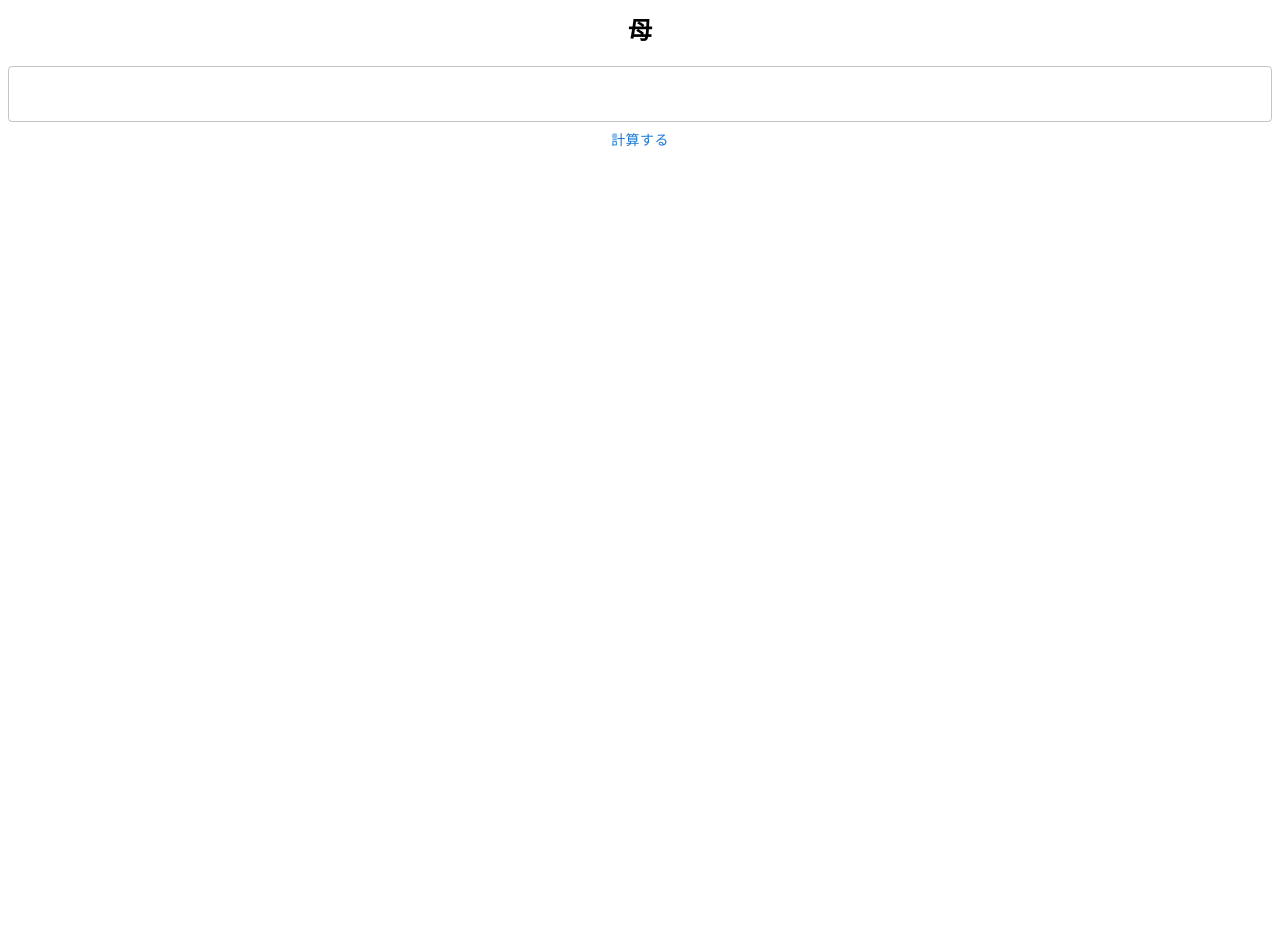
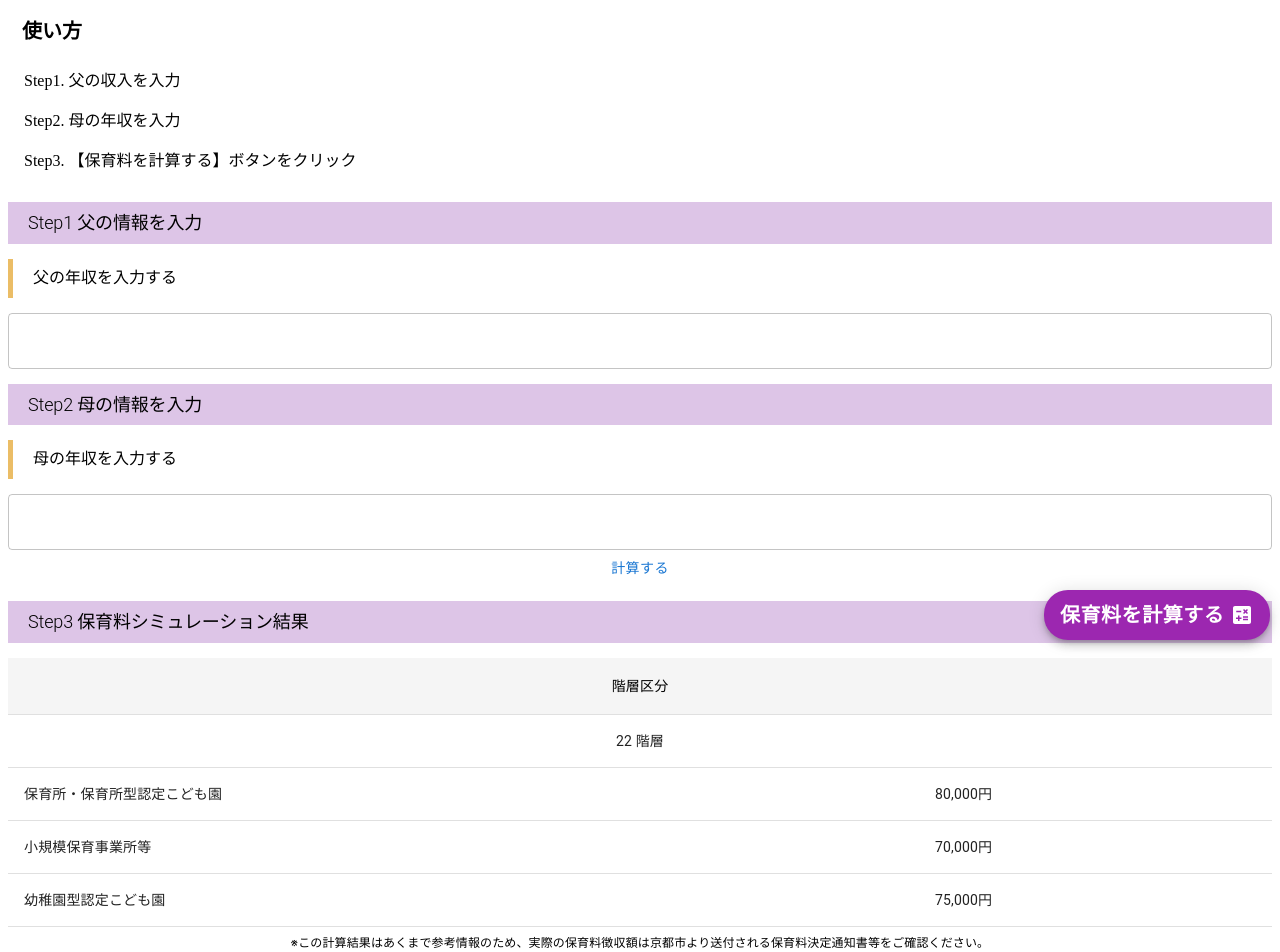
Before and after one commit to pistachiyoda/kyotocity-nursery-fee-simulator-v2, a React (Create React App) app: page / in a window 1280 px wide. Shown: the part 140-1092 px from the top of the page. Before the commit the page ends 800 px from the top, so only its background shows below. Built offline with nearby package versions, Linux system fonts and the light colour scheme.

Commit message:
表示を少し整理

```diff
--- a/package.json
+++ b/package.json
@@ -5,7 +5,7 @@
   "dependencies": {
     "@emotion/react": "^11.10.5",
     "@emotion/styled": "^11.10.5",
-    "@mui/icons-material": "^5.11.0",
+    "@mui/icons-material": "^5.11.11",
     "@mui/material": "^5.11.7",
     "@testing-library/jest-dom": "^5.16.5",
     "@testing-library/react": "^13.4.0",
--- a/src/App.tsx
+++ b/src/App.tsx
@@ -1,11 +1,15 @@
-import { Button } from "@mui/material";
+import { Button, Fab, List, ListItem, Stack, Typography } from "@mui/material";
 import React, { useState } from "react";
 import "./App.css";
 import { InputIncome } from "./components/InputIncome";
+import { LayerTable } from "./components/LayreTable";
+import { NurseryFeeTable } from "./components/NurseryFeeTable";
+import { StepTitle } from "./components/StepTiltle";
 import { CalculatorModel } from "./models/calculatorModel/calculatorModel";
 import { Family } from "./models/family";
 import { Input } from "./models/inputModel";
 import { Output } from "./models/outputModel";
+import CalculateIcon from "@mui/icons-material/Calculate";
 
 function App() {
   // const [input, setInput] = useState<Input>({ income: 0 });
@@ -44,13 +48,86 @@ function App() {
   };
   console.log(output);
   return (
-    <div className="App">
-      <h2>父</h2>
-      <InputIncome onChange={onChange} familyId={Family.FATHER} />
-      <h2>母</h2>
-      <InputIncome onChange={onChange} familyId={Family.MOTHER} />
-      <Button onClick={() => setSimulationResult()}>計算する</Button>
-    </div>
+    <>
+      <title>京都市保育料シミュレーター</title>
+      <meta
+        name="description"
+        content="京都市保育料を計算するツールです。給与年収を入力することで京都市の認可保育園の保育料を簡易的に計算できます。 京都市にて保活中の皆様、ぜひご活用ください！"
+      />
+
+      <Typography
+        variant="h1"
+        sx={{
+          backgroundColor: "#622A78",
+          color: "white",
+          padding: "20px 15px 20px 20px",
+          fontSize: "24px",
+        }}
+      >
+        京都市の保育料シミュレーション
+      </Typography>
+      <p>
+        幼保無償化対象外の0~2歳の京都市認可保育施設の保育料を、給与年収（サラリーマンの給料、パート収入など）・代表的な控除を入力することで簡易シミュレーションできます。
+      </p>
+      <Typography
+        variant="h3"
+        sx={{
+          fontSize: "20px",
+          p: 0.5,
+          fontWeight: "bold",
+          width: "80px",
+          textAlign: "center",
+          mb: 0.5,
+        }}
+      >
+        使い方
+      </Typography>
+      <List>
+        <ListItem>Step1. 父の収入を入力</ListItem>
+        <ListItem>Step2. 母の年収を入力</ListItem>
+        <ListItem>Step3. 【保育料を計算する】ボタンをクリック</ListItem>
+      </List>
+      <div className="App">
+        <StepTitle>Step1 父の情報を入力</StepTitle>
+        <InputIncome onChange={onChange} familyId={Family.FATHER} />
+        <StepTitle>Step2 母の情報を入力</StepTitle>
+        <InputIncome onChange={onChange} familyId={Family.MOTHER} />
+        <Button onClick={() => setSimulationResult()}>計算する</Button>
+        <StepTitle>Step3 保育料シミュレーション結果</StepTitle>
+        <Stack>
+          <LayerTable></LayerTable>
+          <NurseryFeeTable></NurseryFeeTable>
+        </Stack>
+        <Typography
+          variant="body2"
+          sx={{
+            fontSize: "12px",
+            mt: 1,
+          }}
+        >
+          ※この計算結果はあくまで参考情報のため、実際の保育料徴収額は京都市より送付される保育料決定通知書等をご確認ください。
+        </Typography>
+        <Fab
+          variant="extended"
+          color="secondary"
+          sx={{
+            fontSize: "20px",
+            height: "50px",
+            position: "fixed",
+            bottom: "20px",
+            right: "10px",
+            zIndex: "1",
+            fontWeight: "bold",
+          }}
+          onClick={() =>
+            console.log("保育料を計算するボタンがクリックされた！")
+          }
+        >
+          保育料を計算する&nbsp;
+          <CalculateIcon />
+        </Fab>
+      </div>
+    </>
   );
 }
 
--- a/src/components/InputIncome.tsx
+++ b/src/components/InputIncome.tsx
@@ -1,5 +1,7 @@
 import { TextField } from "@mui/material";
 import React from "react";
+import { InputTiltle } from "./InputTitle";
+import { Family } from "../models/family";
 
 export const InputIncome: React.FC<{
   familyId: number;
@@ -8,5 +10,11 @@ export const InputIncome: React.FC<{
   const onChangeInputNumber = (event: React.ChangeEvent<HTMLInputElement>) => {
     onChange(familyId, Number(event.target.value));
   };
-  return <TextField fullWidth onChange={onChangeInputNumber}></TextField>;
+  const familyIdentity = familyId === Family.FATHER ? "父" : "母";
+  return (
+    <>
+      <InputTiltle>{familyIdentity + "の年収を入力する"}</InputTiltle>
+      <TextField fullWidth onChange={onChangeInputNumber}></TextField>
+    </>
+  );
 };
--- /dev/null
+++ b/src/components/InputTitle.tsx
@@ -0,0 +1,21 @@
+import { Typography } from "@mui/material";
+import React from "react";
+
+export const InputTiltle: React.FC<{ children: React.ReactNode }> = ({
+  children,
+}) => {
+  return (
+    <Typography
+      variant="h3"
+      sx={{
+        padding: "10px 10px 10px 20px",
+        margin: "15px 0px",
+        fontSize: "16px",
+        borderLeft: "solid thick #ebbd66",
+        textAlign: "left",
+      }}
+    >
+      {children}
+    </Typography>
+  );
+};
--- /dev/null
+++ b/src/components/LayreTable.tsx
@@ -0,0 +1,40 @@
+import {
+  Table,
+  TableBody,
+  TableCell,
+  tableCellClasses,
+  TableContainer,
+  TableHead,
+  TableRow,
+} from "@mui/material";
+import { styled } from "@mui/material/styles";
+import React from "react";
+
+const StyledTableCell = styled(TableCell)(({ theme }) => ({
+  [`&.${tableCellClasses.head}`]: {
+    backgroundColor: theme.palette.action.hover,
+    color: theme.palette.common.black,
+  },
+  [`&.${tableCellClasses.body}`]: {
+    fontSize: 14,
+  },
+}));
+
+export const LayerTable: React.FC = () => (
+  <TableContainer>
+    <Table>
+      <TableHead>
+        <TableRow>
+          <StyledTableCell component="th" sx={{ textAlign: "center" }}>
+            階層区分
+          </StyledTableCell>
+        </TableRow>
+      </TableHead>
+      <TableBody>
+        <TableRow>
+          <TableCell sx={{ textAlign: "center" }}>22 階層</TableCell>
+        </TableRow>
+      </TableBody>
+    </Table>
+  </TableContainer>
+);
--- /dev/null
+++ b/src/components/NurseryFeeTable.tsx
@@ -0,0 +1,37 @@
+import {
+  Table,
+  TableBody,
+  TableCell,
+  TableContainer,
+  TableRow,
+} from "@mui/material";
+import React from "react";
+
+export const NurseryFeeTable: React.FC = () => {
+  return (
+    <TableContainer>
+      <Table>
+        <TableBody>
+          <TableRow>
+            <TableCell component="th" scope="row">
+              保育所・保育所型認定こども園
+            </TableCell>
+            <TableCell>80,000円</TableCell>
+          </TableRow>
+          <TableRow>
+            <TableCell component="th" scope="row">
+              小規模保育事業所等
+            </TableCell>
+            <TableCell>70,000円</TableCell>
+          </TableRow>
+          <TableRow>
+            <TableCell component="th" scope="row">
+              幼稚園型認定こども園
+            </TableCell>
+            <TableCell>75,000円</TableCell>
+          </TableRow>
+        </TableBody>
+      </Table>
+    </TableContainer>
+  );
+};
--- /dev/null
+++ b/src/components/StepTiltle.tsx
@@ -0,0 +1,21 @@
+import { Typography } from "@mui/material";
+import React from "react";
+
+export const StepTitle: React.FC<{ children: React.ReactNode }> = ({
+  children,
+}) => {
+  return (
+    <Typography
+      variant="h2"
+      sx={{
+        backgroundColor: "#ddc5e7",
+        padding: "10px 10px 10px 20px",
+        margin: "15px 0px",
+        fontSize: "18px",
+        textAlign: "left",
+      }}
+    >
+      {children}
+    </Typography>
+  );
+};
```
Also changed, not shown: 1 other file (tests, documents, lock files or other folders).
